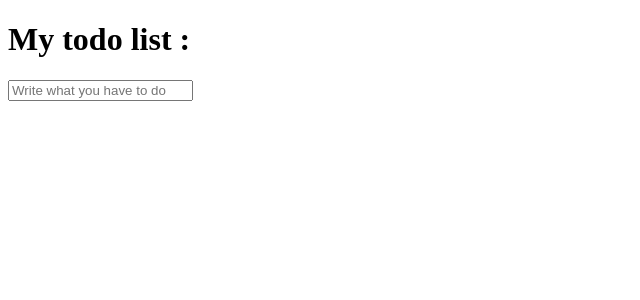
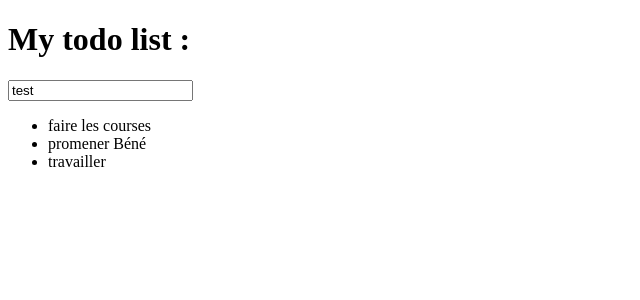
Before and after one commit to melou-dev/todolistvuejs, a Vue app: page / in a window 1280 px wide. Shown: the top 300 px of the page, without its empty margins (0-640 px from the left). Built offline with nearby package versions, Linux system fonts and the light colour scheme.

Commit message:
Create data newTodoText and linked To TodoList.vue

```diff
--- a/src/components/TodoInputText.vue
+++ b/src/components/TodoInputText.vue
@@ -1,13 +1,13 @@
 <template>
     <div>
-        <input class="input is-rounded" type="text" placeholder="Write what you have to do">
+        <input class="input is-rounded" type="text" :value="value" placeholder="Write what you have to do">
     </div>
   </template>
 
 <script>
 
 export default {
-
+    props: ["value"],
 };
 </script>
 
--- a/src/components/TodoList.vue
+++ b/src/components/TodoList.vue
@@ -1,18 +1,22 @@
 <template>
     <div>
-        <TodoInputText />
+        <TodoInputText v-model="newTodoText" />
+        <TodoListItem :todos="todos" />
     </div>
 </template>
 
 <script>
 import TodoInputText from '@/components/TodoInputText.vue';
+import TodoListItem from '@/components/TodoListItem.vue';
 
 export default {
     components: {
         TodoInputText,
+        TodoListItem,
     },
     data() {
         return {
+            newTodoText: "test",
             todos: ["faire les courses", "promener Béné", "travailler"],
         };
     }
--- a/src/components/TodoListItem.vue
+++ b/src/components/TodoListItem.vue
@@ -1,11 +1,13 @@
 <template>
-
+  <ul>
+      <li v-for="todo of todos">{{ todo }}</li>
+  </ul>
 </template>
 
 <script>
 export default {
-
-}
+    props: ["todos"],
+};
 </script>
 
 <style>
```
